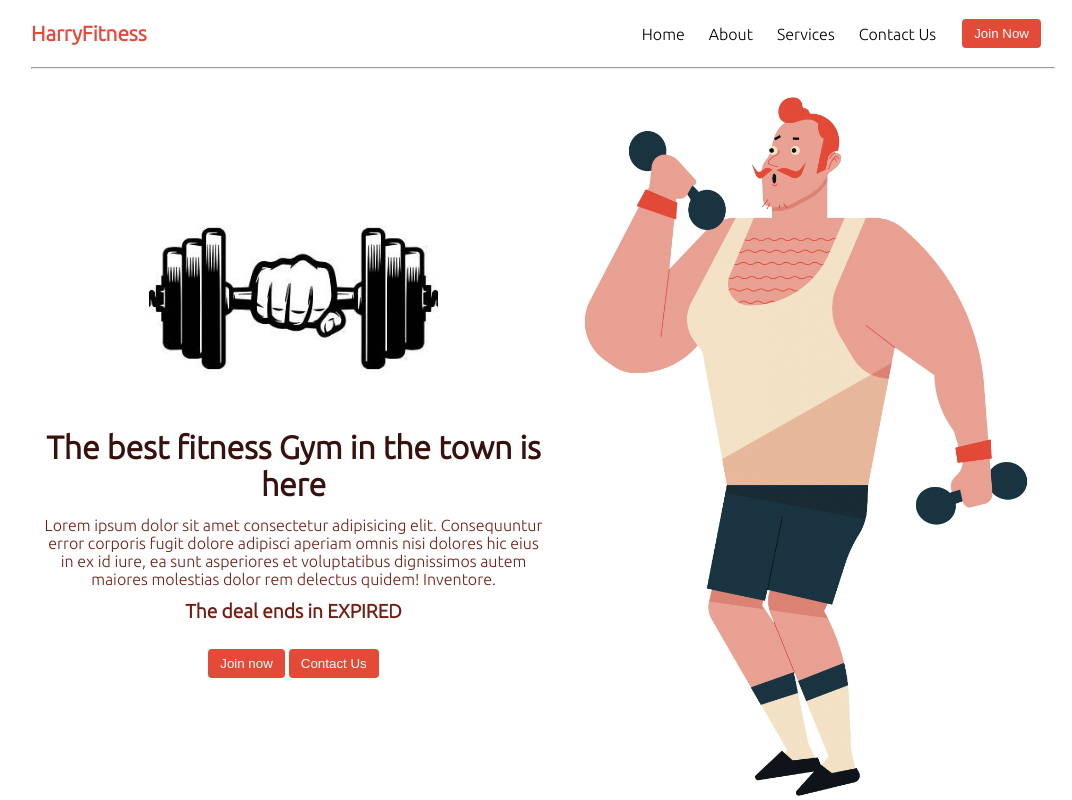
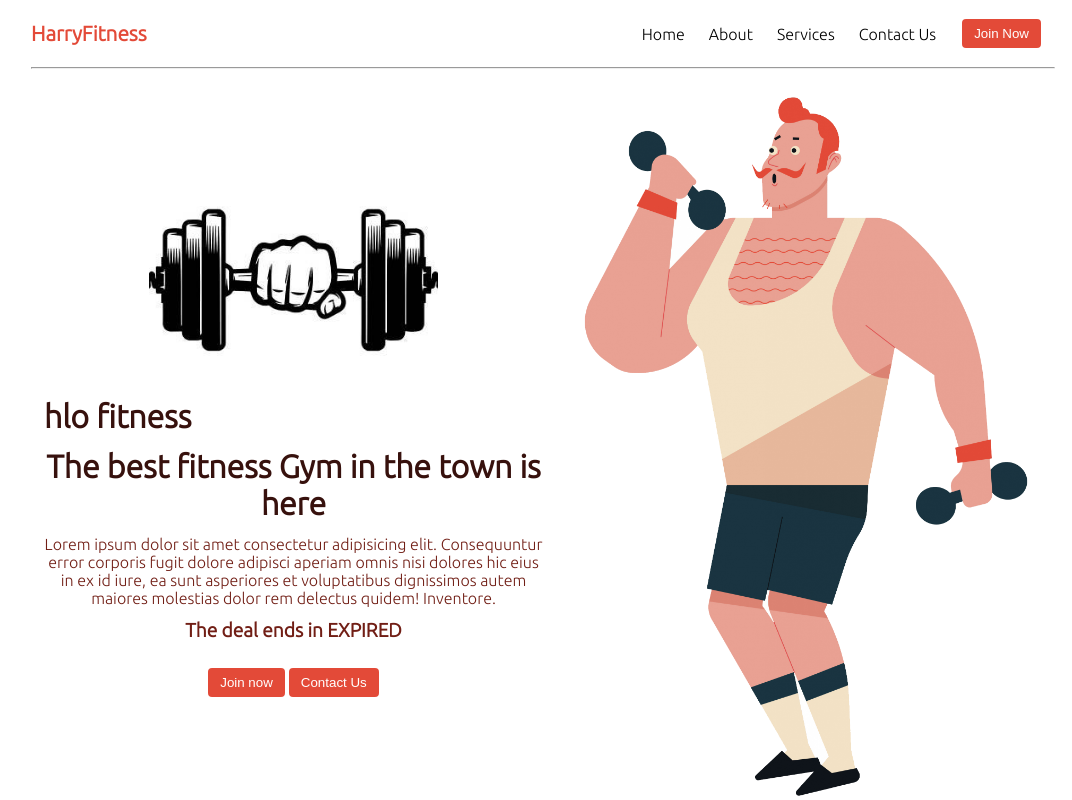
Before and after one commit to CodeWithHarry/HarryFitnessWebsite, a plain HTML site: page index.html in a window 1280 px wide. Shown: the top 800 px of the page, without its empty margins (97-1169 px from the left). Drawn offline with Linux system fonts and the light colour scheme.

Commit message:
first change

```diff
--- a/index.html
+++ b/index.html
@@ -33,6 +33,7 @@
                         <div class=" text-center">
                             <img class="dumbellimg" src="dumbell.png" alt="">
                         </div>
+                        <h1>hlo fitness</h1>
                         <h1 class="my-1 text-center">The best fitness Gym in the town is here</h1>
                         <p class=" text-center">Lorem ipsum dolor sit amet consectetur adipisicing elit. Consequuntur
                             error corporis fugit dolore adipisci aperiam omnis nisi dolores hic eius in ex id iure, ea
```
